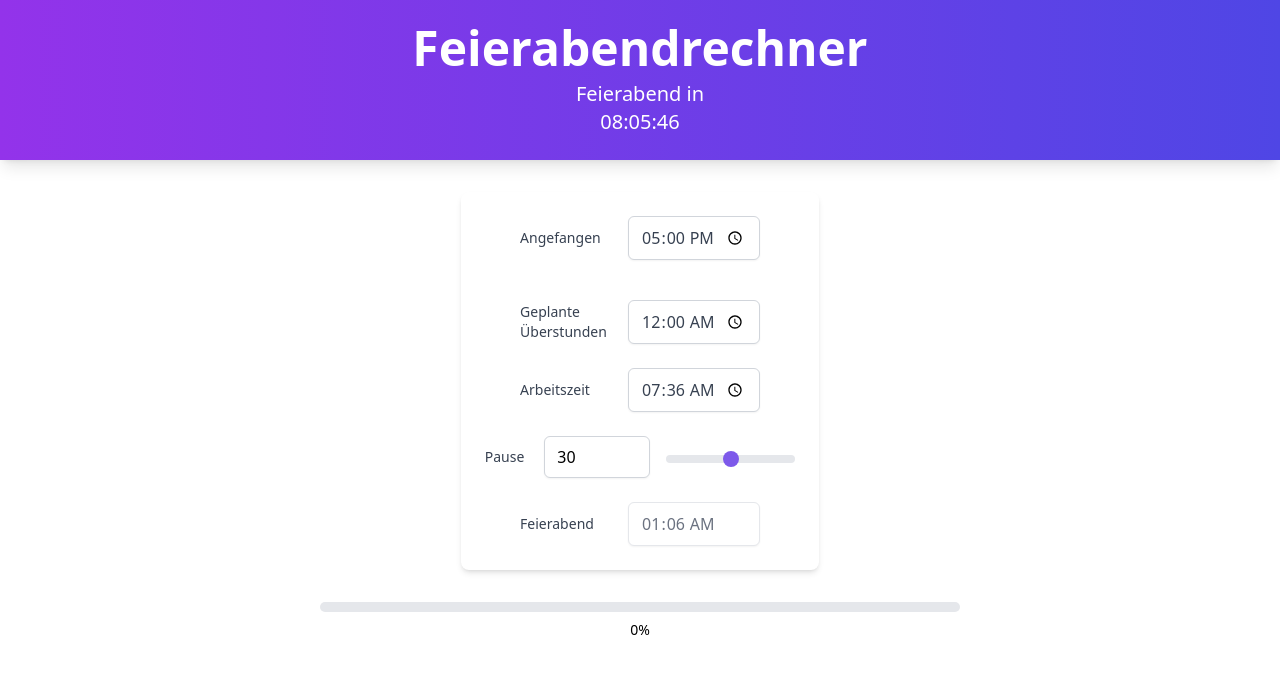
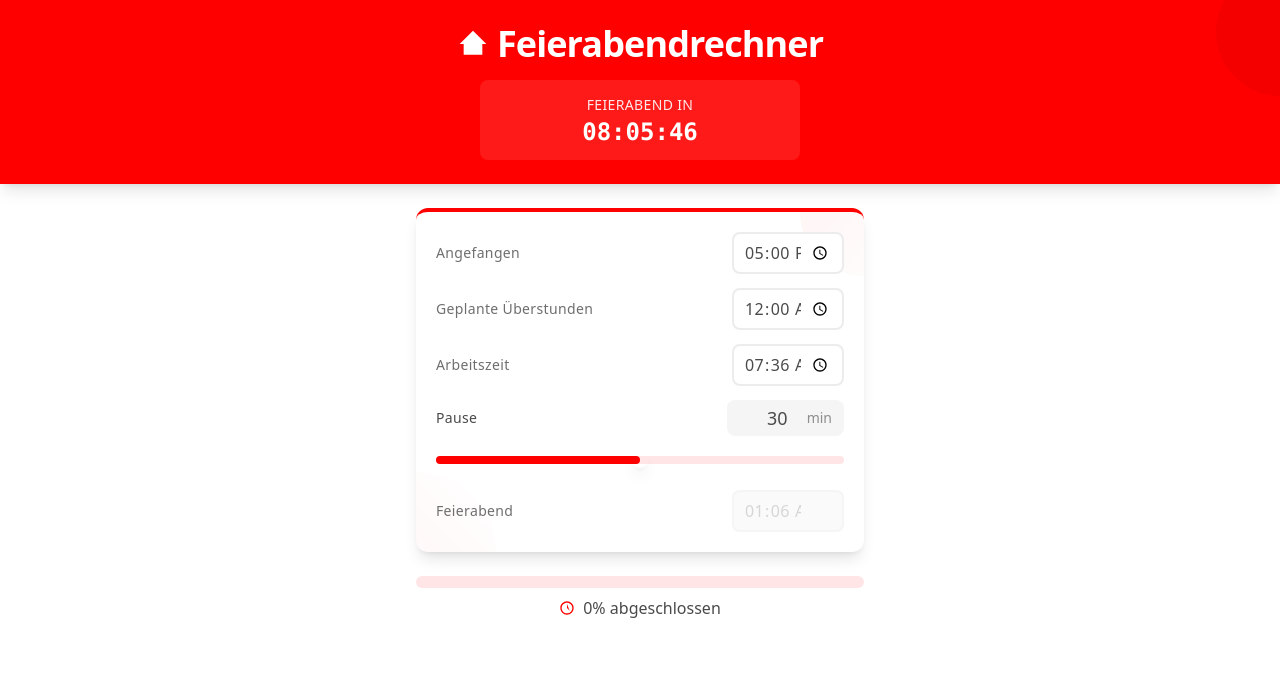
Before and after one commit to lulkebit/lulkebit.github.io, a React (Create React App) app: page / in a window 1280 px wide. Shown: the top 674 px of the page. Built offline with nearby package versions, Linux system fonts and the light colour scheme.

Commit message:
feat: Implement Sparkasse-themed design and enhance component styling

```diff
--- a/src/components/ComponentContainer.jsx
+++ b/src/components/ComponentContainer.jsx
@@ -2,10 +2,14 @@ import React from 'react';
 
 const ComponentContainer = ({ children }) => {
     return (
-        <div className='container mx-auto px-4 py-8'>
-            <div className='bg-white rounded-lg shadow-md p-6 hover:shadow-lg transition-shadow duration-300 max-w-max mx-auto'>
-                <div className='flex flex-col items-center space-y-6'>
-                    {children}
+        <div className='container mx-auto px-4 py-6'>
+            <div className='bg-white rounded-xl shadow-lg p-5 max-w-md mx-auto border-t-4 border-sparkasse-red relative overflow-hidden'>
+                <div className='absolute top-0 right-0 w-32 h-32 bg-gradient-to-br from-sparkasse-red/5 to-transparent rounded-full transform translate-x-16 -translate-y-16'></div>
+                <div className='absolute bottom-0 left-0 w-40 h-40 bg-gradient-to-tr from-sparkasse-red/5 to-transparent rounded-full transform -translate-x-20 translate-y-20'></div>
+                <div className='relative z-10'>
+                    <div className='flex flex-col items-stretch space-y-3.5'>
+                        {children}
+                    </div>
                 </div>
             </div>
         </div>
--- a/src/components/Header.jsx
+++ b/src/components/Header.jsx
@@ -2,16 +2,34 @@ import React from 'react';
 
 const Header = ({ remainingTime }) => {
     return (
-        <header className='bg-gradient-to-r from-purple-600 to-indigo-600 text-white py-6 px-4 shadow-lg'>
-            <div className='container mx-auto'>
-                <h1 className='text-4xl md:text-5xl font-bold text-center'>
+        <header className='bg-sparkasse-red text-white py-6 px-4 shadow-lg relative overflow-hidden'>
+            <div className='absolute top-0 right-0 w-32 h-32 transform translate-x-16 -translate-y-8'>
+                <div className='w-full h-full bg-sparkasse-darkred rounded-full opacity-20'></div>
+            </div>
+            <div className='container mx-auto relative z-10'>
+                <div className='flex items-center justify-center mb-4'>
+                    <svg
+                        className='w-8 h-8 mr-2'
+                        viewBox='0 0 24 24'
+                        fill='currentColor'
+                    >
+                        <path d='M12 2L2 12h3v8h14v-8h3L12 2z' />
+                    </svg>
+                    <h1 className='text-3xl md:text-4xl font-bold tracking-tight'>
                         Feierabendrechner
                     </h1>
-                <p className='text-xl mt-2 text-center font-light'>
+                </div>
+                <div className='bg-white/10 rounded-lg py-3 px-6 backdrop-blur-sm max-w-xs mx-auto'>
+                    <p className='text-center'>
+                        <span className='text-sm uppercase tracking-wide opacity-90'>
                             Feierabend in
+                        </span>
                         <br />
+                        <span className='text-2xl font-mono font-bold'>
                             {remainingTime}
+                        </span>
                     </p>
+                </div>
             </div>
         </header>
     );
--- a/src/components/Progressbar.jsx
+++ b/src/components/Progressbar.jsx
@@ -4,14 +4,28 @@ function ProgressBar({ progress }) {
     const roundedProgress = Math.round(progress);
 
     return (
-        <div className='flex flex-col items-center'>
-            <div className='w-1/2 bg-gray-200 rounded-full h-2.5 mb-2 relative'>
+        <div className='flex flex-col items-center w-full max-w-md mx-auto'>
+            <div className='w-full h-3 bg-sparkasse-red/10 rounded-full mb-2 relative overflow-hidden'>
                 <div
-                    className='bg-gradient-to-r from-purple-600 to-indigo-600 h-2.5 rounded-full transition-all duration-500 ease-in-out'
+                    className='absolute top-0 left-0 h-full bg-sparkasse-red rounded-full transition-all duration-500 ease-out'
                     style={{ width: `${roundedProgress}%` }}
-                ></div>
+                >
+                    <div className='absolute inset-0 bg-white/20'></div>
+                </div>
             </div>
-            <span className='text-black text-sm'>{roundedProgress}%</span>
+            <div className='flex items-center space-x-2'>
+                <svg
+                    className='w-4 h-4 text-sparkasse-red'
+                    viewBox='0 0 24 24'
+                    fill='currentColor'
+                >
+                    <path d='M12 2C6.48 2 2 6.48 2 12s4.48 10 10 10 10-4.48 10-10S17.52 2 12 2zm0 18c-4.41 0-8-3.59-8-8s3.59-8 8-8 8 3.59 8 8-3.59 8-8 8z' />
+                    <path d='M12 6v6l4 4' />
+                </svg>
+                <span className='text-sparkasse-gray font-medium'>
+                    {roundedProgress}% abgeschlossen
+                </span>
+            </div>
         </div>
     );
 }
--- a/src/components/Slider.jsx
+++ b/src/components/Slider.jsx
@@ -1,36 +1,16 @@
 import React from 'react';
-import NumberInput from './NumberInput';
 
 const Slider = ({ label, min = 0, max = 60, value, onChange }) => {
-    // Calculate the color based on the value
-    const calculateColor = (value) => {
-        const percentage = (value - min) / (max - min);
-        const startColor = [147, 51, 234]; // RGB for purple-600
-        const endColor = [102, 126, 234]; // RGB for indigo-600
-
-        const r = Math.round(
-            startColor[0] + percentage * (endColor[0] - startColor[0])
-        );
-        const g = Math.round(
-            startColor[1] + percentage * (endColor[1] - startColor[1])
-        );
-        const b = Math.round(
-            startColor[2] + percentage * (endColor[2] - startColor[2])
-        );
-
-        return `rgb(${r}, ${g}, ${b})`;
-    };
-
-    const thumbColor = calculateColor(value);
-
     return (
-        <div className='flex items-center mb-4'>
+        <div className='flex flex-col w-full'>
+            <div className='flex justify-between items-center mb-2'>
                 <label
                     htmlFor={label.toLowerCase().replace(' ', '-')}
-                className='flex-shrink-0 text-sm font-medium text-gray-700 mr-5'
+                    className='text-sparkasse-gray font-medium text-sm tracking-wide'
                 >
                     {label}
                 </label>
+                <div className='flex items-center bg-sparkasse-lightgray rounded-lg px-3 py-1'>
                     <input
                         type='number'
                         id='number-input'
@@ -38,9 +18,19 @@ const Slider = ({ label, min = 0, max = 60, value, onChange }) => {
                         max='60'
                         value={value}
                         onChange={onChange}
-                className='w-15 px-3 py-2 bg-white border border-gray-300 rounded-md shadow-sm focus:outline-none focus:ring-2 focus:ring-purple-500 focus:border-transparent mr-4'
+                        className='w-16 bg-transparent border-none text-sparkasse-gray font-medium text-lg focus:outline-none text-right'
                     />
-            <div className='flex-grow'>
+                    <span className='text-sparkasse-gray/60 text-sm ml-1'>
+                        min
+                    </span>
+                </div>
+            </div>
+            <div className='relative h-8 flex items-center'>
+                <div className='absolute w-full h-2 bg-sparkasse-red/10 rounded-full'></div>
+                <div
+                    className='absolute h-2 bg-sparkasse-red rounded-full'
+                    style={{ width: `${(value / max) * 100}%` }}
+                ></div>
                 <input
                     type='range'
                     id={label.toLowerCase().replace(' ', '-')}
@@ -48,10 +38,33 @@ const Slider = ({ label, min = 0, max = 60, value, onChange }) => {
                     max={max}
                     value={value}
                     onChange={onChange}
-                    className='w-full h-2 bg-gray-200 rounded-lg appearance-none cursor-pointer'
-                    style={{
-                        '--thumb-color': thumbColor,
-                    }}
+                    className='absolute w-full appearance-none bg-transparent cursor-pointer
+                        [&::-webkit-slider-thumb]:appearance-none
+                        [&::-webkit-slider-thumb]:w-5
+                        [&::-webkit-slider-thumb]:h-5
+                        [&::-webkit-slider-thumb]:rounded-full
+                        [&::-webkit-slider-thumb]:bg-white
+                        [&::-webkit-slider-thumb]:border-2
+                        [&::-webkit-slider-thumb]:border-sparkasse-red
+                        [&::-webkit-slider-thumb]:shadow-lg
+                        [&::-webkit-slider-thumb]:cursor-pointer
+                        [&::-webkit-slider-thumb]:transition-all
+                        [&::-webkit-slider-thumb]:duration-150
+                        [&::-webkit-slider-thumb]:hover:scale-110
+                        [&::-webkit-slider-thumb]:hover:border-sparkasse-darkred
+
+                        [&::-moz-range-thumb]:w-5
+                        [&::-moz-range-thumb]:h-5
+                        [&::-moz-range-thumb]:rounded-full
+                        [&::-moz-range-thumb]:bg-white
+                        [&::-moz-range-thumb]:border-2
+                        [&::-moz-range-thumb]:border-sparkasse-red
+                        [&::-moz-range-thumb]:shadow-lg
+                        [&::-moz-range-thumb]:cursor-pointer
+                        [&::-moz-range-thumb]:transition-all
+                        [&::-moz-range-thumb]:duration-150
+                        [&::-moz-range-thumb]:hover:scale-110
+                        [&::-moz-range-thumb]:hover:border-sparkasse-darkred'
                 />
             </div>
         </div>
--- a/src/components/TimeInput.jsx
+++ b/src/components/TimeInput.jsx
@@ -2,14 +2,14 @@ import React from 'react';
 
 const TimeInput = ({ label, value, onChange, enabled = true }) => {
     return (
-        <div className='flex items-center mb-4'>
+        <div className='flex items-center justify-between gap-3 group'>
             <label
                 htmlFor={label.toLowerCase().replace(' ', '-')}
-                className='flex-shrink-0 mr-3 text-sm font-medium text-gray-700 w-24'
+                className='text-sparkasse-gray/80 font-medium text-sm tracking-wide whitespace-nowrap group-hover:text-sparkasse-gray transition-colors'
             >
                 {label}
             </label>
-            <div className='flex-grow'>
+            <div className='relative'>
                 <input
                     type='time'
                     id={label.toLowerCase().replace(' ', '-')}
@@ -17,15 +17,28 @@ const TimeInput = ({ label, value, onChange, enabled = true }) => {
                     onChange={onChange}
                     disabled={!enabled}
                     className={`
-            w-30 px-3 py-2
-            bg-white border ${enabled ? 'border-gray-300' : 'border-gray-200'}
-            rounded-md shadow-sm
-            focus:outline-none focus:ring-2 focus:ring-purple-500 focus:border-transparent
-            ${enabled ? 'text-gray-700' : 'text-gray-500 bg-gray-50'}
-            ${enabled ? 'hover:border-gray-400' : ''}
-            transition duration-150 ease-in-out
-          `}
+                        w-28 px-2.5 py-1.5
+                        bg-white border-2
+                        ${
+                            enabled
+                                ? 'border-sparkasse-gray/10 group-hover:border-sparkasse-gray/20'
+                                : 'border-sparkasse-gray/5'
+                        }
+                        rounded-lg
+                        focus:outline-none focus:border-sparkasse-red focus:ring-1 focus:ring-sparkasse-red/20
+                        ${
+                            enabled
+                                ? 'text-sparkasse-gray'
+                                : 'text-sparkasse-gray/40 bg-sparkasse-lightgray'
+                        }
+                        transition-all duration-200 ease-in-out
+                        text-base font-medium tracking-wide
+                        appearance-none
+                    `}
                 />
+                {!enabled && (
+                    <div className='absolute inset-0 bg-sparkasse-lightgray/50 rounded-lg cursor-not-allowed'></div>
+                )}
             </div>
         </div>
     );
--- a/src/css/ShiftOverAnimation.css
+++ b/src/css/ShiftOverAnimation.css
@@ -129,3 +129,94 @@
         opacity: 1;
     }
 }
+
+.confetti-container {
+    position: fixed;
+    width: 100vw;
+    height: 100vh;
+    overflow: hidden;
+    pointer-events: none;
+}
+
+.confetti {
+    position: absolute;
+    width: 1rem;
+    height: 1rem;
+    background: white;
+    opacity: 0.8;
+    top: -20px;
+    animation: confetti 4s ease-out infinite;
+    animation-delay: var(--delay);
+}
+
+.confetti::before {
+    content: '';
+    position: absolute;
+    width: 100%;
+    height: 100%;
+    background: inherit;
+    transform: rotate(45deg);
+}
+
+@keyframes confetti {
+    0% {
+        transform: translateY(0) rotate(0);
+        opacity: 0.8;
+    }
+    100% {
+        transform: translateY(100vh) translateX(var(--x-end))
+            rotate(var(--rotation));
+        opacity: 0;
+    }
+}
+
+/* Konfetti-Variationen */
+.confetti:nth-child(4n) {
+    width: 0.5rem;
+    height: 0.5rem;
+    background: rgba(255, 255, 255, 0.9);
+}
+
+.confetti:nth-child(4n + 1) {
+    width: 0.75rem;
+    height: 0.75rem;
+    background: rgba(255, 255, 255, 0.7);
+}
+
+.confetti:nth-child(4n + 2) {
+    width: 1.2rem;
+    height: 1.2rem;
+    background: rgba(255, 255, 255, 0.6);
+}
+
+/* Hauptanimationen */
+@keyframes scale-up {
+    from {
+        transform: scale(0.8);
+        opacity: 0;
+    }
+    to {
+        transform: scale(1);
+        opacity: 1;
+    }
+}
+
+@keyframes fade-up {
+    from {
+        transform: translateY(20px);
+        opacity: 0;
+    }
+    to {
+        transform: translateY(0);
+        opacity: 1;
+    }
+}
+
+.animate-scale-up {
+    animation: scale-up 0.6s cubic-bezier(0.16, 1, 0.3, 1) forwards;
+}
+
+.animate-fade-up {
+    animation: fade-up 0.8s cubic-bezier(0.16, 1, 0.3, 1) forwards;
+    animation-delay: 0.3s;
+}
--- a/tailwind.config.js
+++ b/tailwind.config.js
@@ -2,7 +2,16 @@
 module.exports = {
     content: ['./src/*.jsx', './src/components/*.jsx'],
     theme: {
-        extend: {},
+        extend: {
+            colors: {
+                sparkasse: {
+                    red: '#FF0000',
+                    darkred: '#CC0000',
+                    gray: '#4A4A4A',
+                    lightgray: '#F5F5F5',
+                },
+            },
+        },
     },
     plugins: [],
 };
```
Also changed, not shown: src/components/ShiftOverAnimation.jsx (+59 -10 lines). Lines whose indentation alone changed are shown as unchanged.
